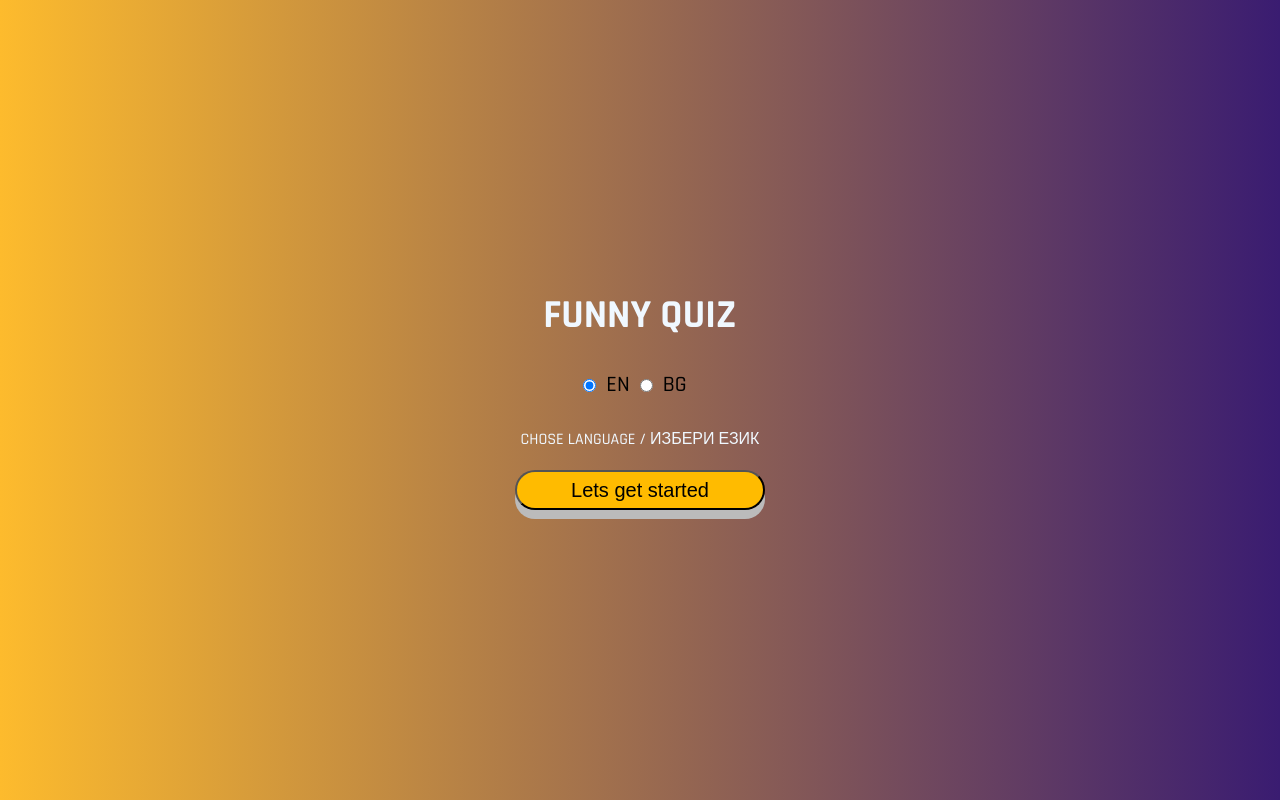
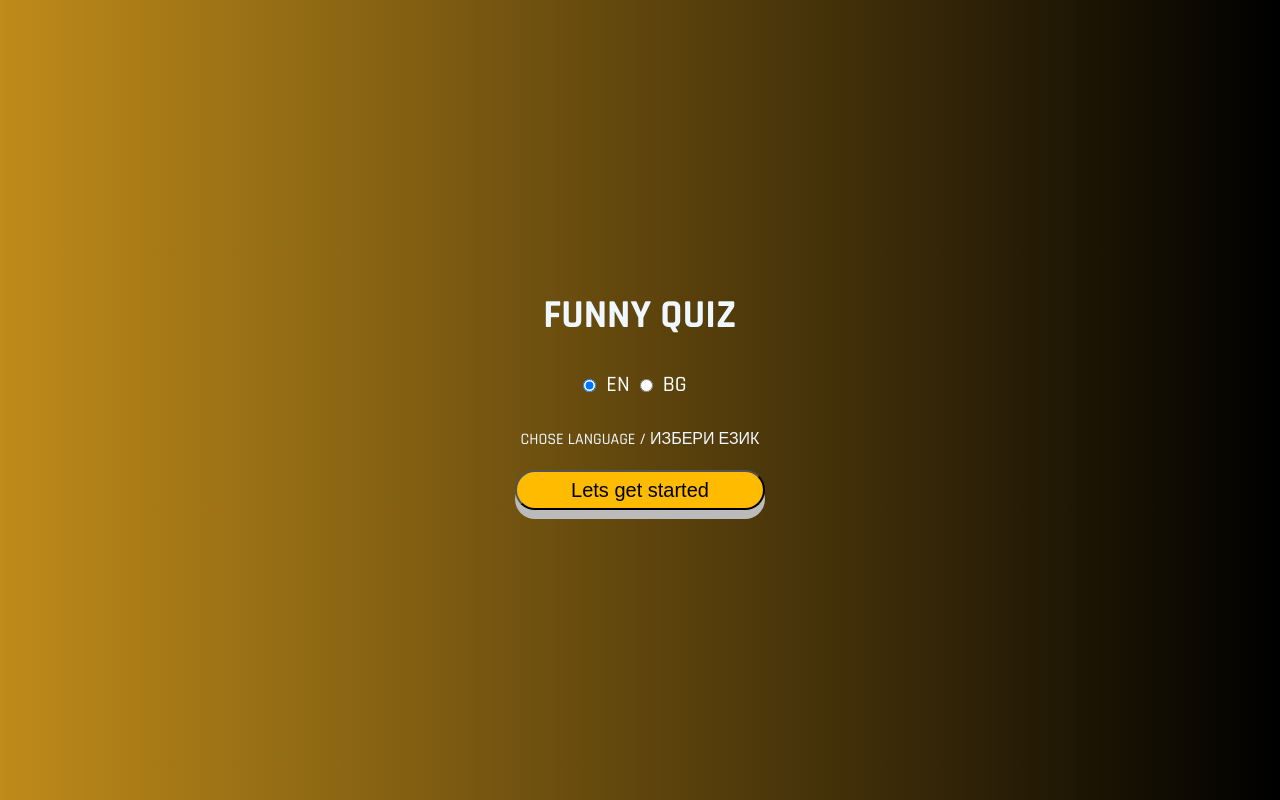
Before and after one commit to kalin-angelov/quiz-game, a React (Vite) app: page / in a window 1280 px wide. Built offline with nearby package versions, Linux system fonts and the light colour scheme.

Commit message:
Update App.css
edit: change the background color

```diff
--- a/src/App.css
+++ b/src/App.css
@@ -12,12 +12,16 @@ ul {
   list-style: none;
 }
 
+label {
+  color: white;
+}
+
 button {
   cursor: pointer;
 }
 
 html {
-  background-image: linear-gradient(90deg, #FDBB2D 0%, #3A1C71 100%);
+  background-image: linear-gradient(90deg, #bf8b1a 0%, #000000 100%);
   font-family: "Rajdhani", sans-serif;
   font-weight: 500;
   font-style: normal;
```
